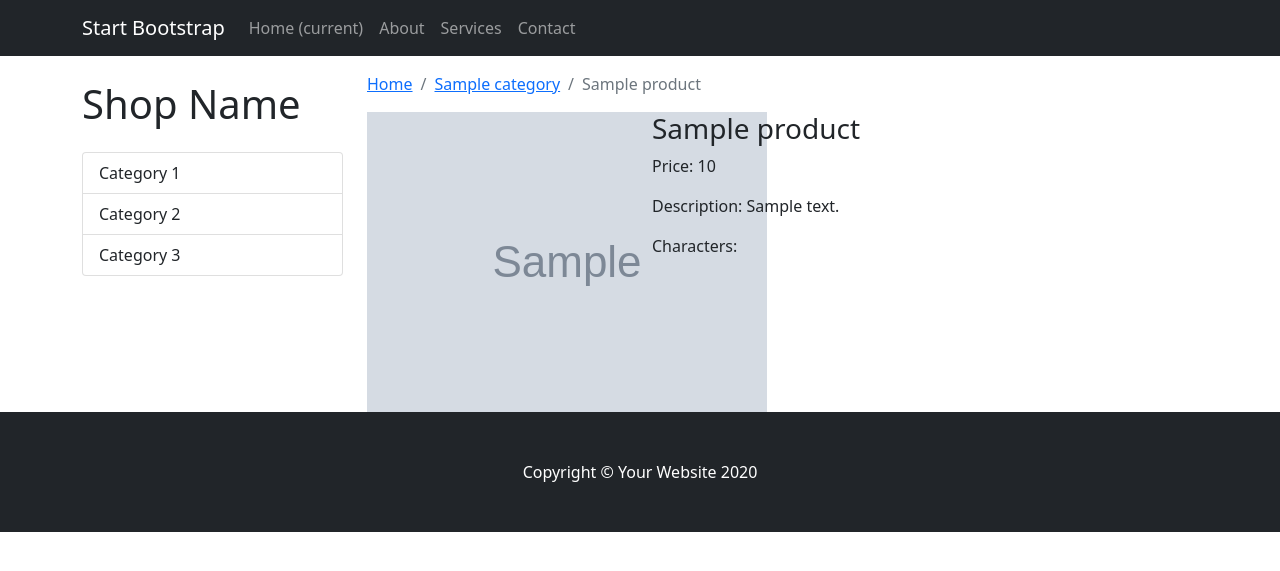
After one commit to Zblol/market-project, a Django app: template main/templates/product_detail.html in a window 1280 px wide. The commit adds this page. Shown: the top 571 px of the page. Run offline with Django 3.2, Linux system fonts and the light colour scheme; the template is opened without the code that fills it: most values are stand-ins (such as "Sample title", 1, 10 or a date in 2020); grey boxes marked "Sample" are stand-in pictures; some libraries are stand-ins or nearby versions.

Commit message:
added product_detail.html added specification_page update templates

```diff
--- a/main/admin.py
+++ b/main/admin.py
@@ -1,9 +1,11 @@
 from django.contrib import admin
 from .models import *
 from django import forms
-from django.forms import ModelChoiceField
+from django.forms import ModelChoiceField, ModelForm
+
 
 """__________________NOTEBOOK__________________"""
+
 
 class NotebookAdmin(admin.ModelAdmin):
 
@@ -11,7 +13,6 @@ class NotebookAdmin(admin.ModelAdmin):
         if db_field.name == 'category':
             return ModelChoiceField(Category.objects.filter(slug='notebooks'))
         return super().formfield_for_foreignkey(db_field, request, **kwargs)
-
 
 
 """__________________SMARTPHONE__________________"""
--- a/main/templates/base.html
+++ b/main/templates/base.html
@@ -72,7 +72,7 @@
         <!-- /.col-lg-3 -->
 
         <div class="col-lg-9">
-
+            {% block content %}
             <div id="carouselExampleIndicators" class="carousel slide my-4" data-ride="carousel">
                 <ol class="carousel-indicators">
                     <li data-target="#carouselExampleIndicators" data-slide-to="0" class="active"></li>
@@ -206,7 +206,7 @@
 
             </div>
             <!-- /.row -->
-
+        {% endblock content %}
         </div>
         <!-- /.col-lg-9 -->
 
--- /dev/null
+++ b/main/templates/product_detail.html
@@ -0,0 +1,26 @@
+{% extends 'base.html' %}
+
+{% block content %}
+    <nav aria-label="breadcrumb mt-3" class="mt-3">
+        <ol class="breadcrumb">
+            <li class="breadcrumb-item"><a href="{% url 'base' %}">Home</a></li>
+            <li class="breadcrumb-item"><a href="#">{{ product.category.name }}</a></li>
+            <li class="breadcrumb-item active" aria-current="page">{{ product.title }}</li>
+        </ol>
+    </nav>
+    <div class="row">
+
+        <div class="col-md-4">
+            <img src="{{ product.image.url }}">
+        </div>
+        <div class="col-md-8">
+            <h3>{{ product.title }}</h3>
+            <p>Price: {{ product.price }}</p>
+            <p>Description: {{ product.description }}</p>
+            <p>Characters: </p>
+        </div>
+
+    </div>
+
+
+{% endblock content %}
--- a/main/urls.py
+++ b/main/urls.py
@@ -1,7 +1,8 @@
 
 from django.urls import path
-from .views import test_view
+from .views import test_view,ProductDetailView
 
 urlpatterns = [
-    path('',test_view, name='base')
+    path('',test_view, name='base'),
+    path('products/<str:ct_model>/<str:slug>/', ProductDetailView.as_view(), name='product_detail')
 ]
```
Also changed, not shown: main/models.py (+18 -0 lines), main/templates/notebook_specification.html (added, +10 -0 lines), main/templates/smartphone_specification.html (added, +10 -0 lines), main/views.py (+20 -2 lines).
